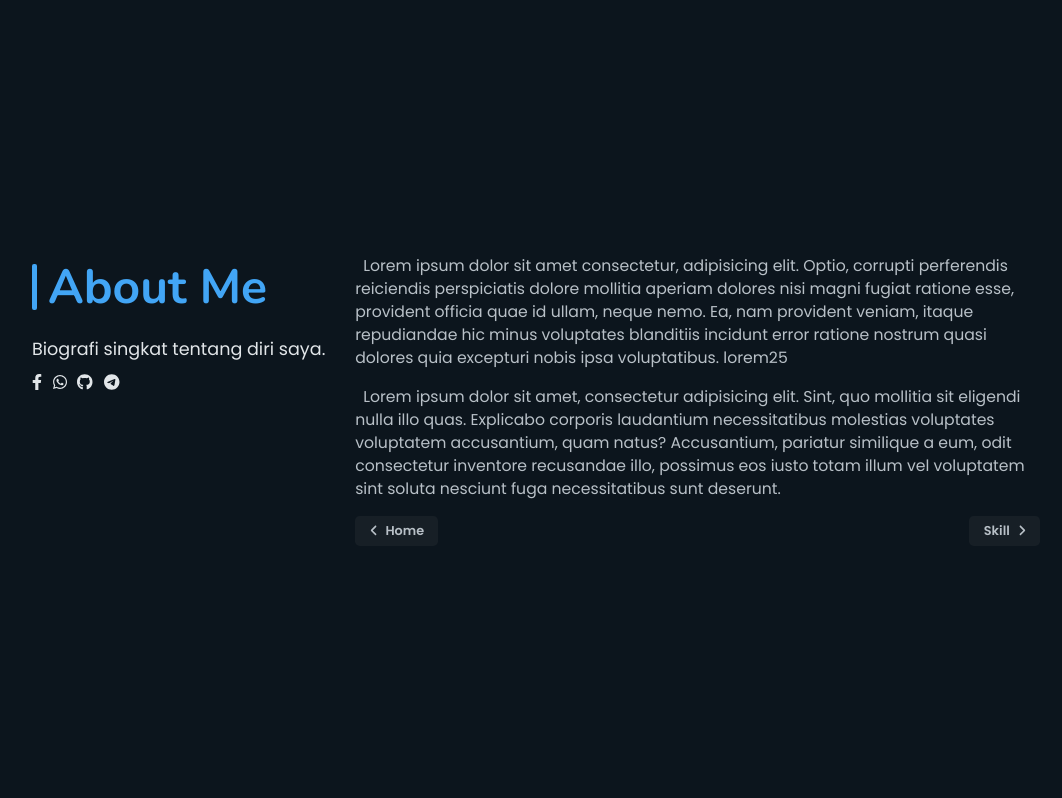
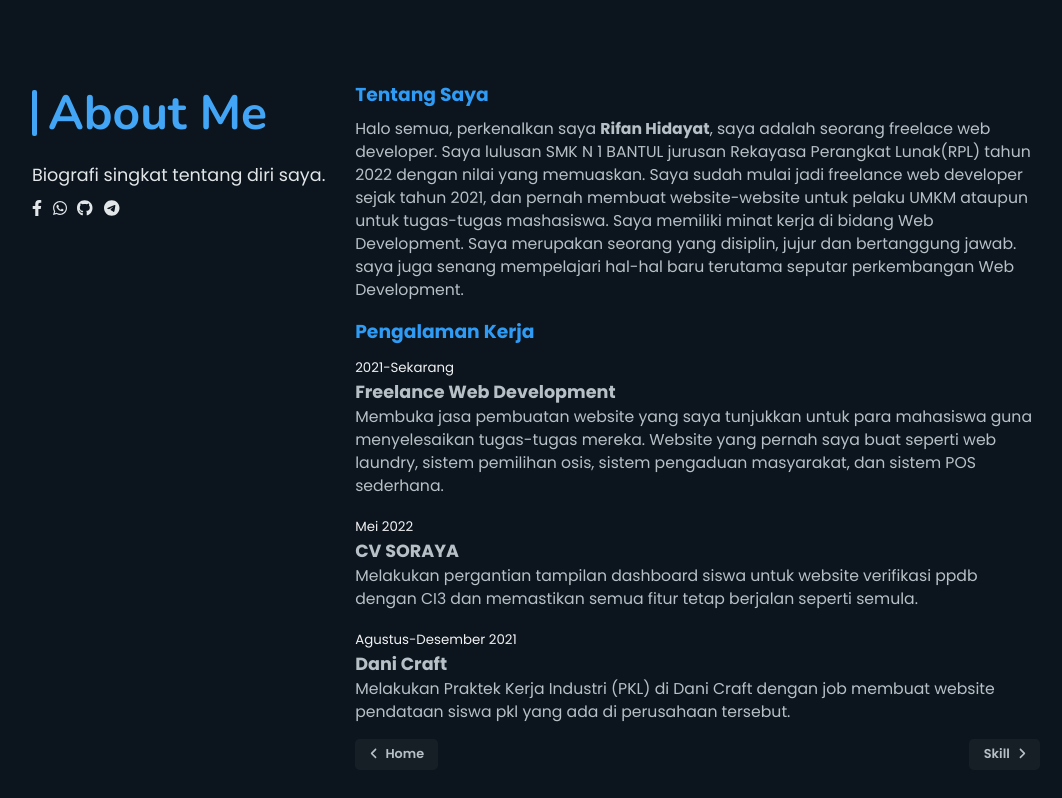
Before and after one commit to PunyaSaya19/PunyaSaya19.github.io, a plain HTML site: page about.html in a window 1280 px wide. Shown: the whole page, without its empty margins (96-1158 px from the left). Drawn offline with nearby package versions, Linux system fonts and the light colour scheme.

Commit message:
update about me

```diff
--- a/about.html
+++ b/about.html
@@ -37,12 +37,41 @@
         </div>
         <div class="about-content">
             <div class="about-content-desc">
+                <h3>Tentang Saya</h3>
                 <p>
-                    Lorem ipsum dolor sit amet consectetur, adipisicing elit. Optio, corrupti perferendis reiciendis perspiciatis dolore mollitia aperiam dolores nisi magni fugiat ratione esse, provident officia quae id ullam, neque nemo. Ea, nam provident veniam, itaque repudiandae hic minus voluptates blanditiis incidunt error ratione nostrum quasi dolores quia excepturi nobis ipsa voluptatibus. lorem25
+                    Halo semua, perkenalkan saya <b>Rifan Hidayat</b>, saya adalah seorang freelace web developer. Saya lulusan SMK N 1 BANTUL jurusan Rekayasa Perangkat Lunak(RPL) tahun 2022 dengan nilai yang memuaskan. Saya sudah mulai jadi freelance web developer sejak tahun 2021, dan pernah membuat website-website untuk pelaku UMKM ataupun untuk tugas-tugas mashasiswa. Saya memiliki minat kerja di bidang Web Development. Saya merupakan seorang yang disiplin, jujur dan bertanggung jawab. saya juga senang mempelajari hal-hal baru terutama seputar perkembangan Web Development.
                 </p>
-                <p>
+                <!-- <p>
                     Lorem ipsum dolor sit amet, consectetur adipisicing elit. Sint, quo mollitia sit eligendi nulla illo quas. Explicabo corporis laudantium necessitatibus molestias voluptates voluptatem accusantium, quam natus? Accusantium, pariatur similique a eum, odit consectetur inventore recusandae illo, possimus eos iusto totam illum vel voluptatem sint soluta nesciunt fuga necessitatibus sunt deserunt.
-                </p>
+                </p> -->
+                <h3>Pengalaman Kerja</h3>
+                <div class="about-content-desc-job">
+                  <small>2021-Sekarang</small>
+                  <h6>Freelance Web Development</h6>
+                  <p>Membuka jasa pembuatan website yang
+                    saya tunjukkan untuk para mahasiswa guna
+                    menyelesaikan tugas-tugas mereka.
+                    Website yang pernah saya buat seperti
+                    web laundry, sistem pemilihan osis, sistem
+                    pengaduan masyarakat, dan sistem POS
+                    sederhana.</p>
+                </div>
+                <div class="about-content-desc-job">
+                  <small>Mei 2022</small>
+                  <h6>CV SORAYA</h6>
+                  <p>Melakukan pergantian tampilan dashboard
+                    siswa untuk website verifikasi ppdb dengan
+                    CI3 dan memastikan semua fitur tetap
+                    berjalan seperti semula.</p>
+                </div>
+                <div class="about-content-desc-job">
+                  <small>Agustus-Desember 2021</small>
+                  <h6>Dani Craft</h6>
+                  <p>Melakukan Praktek Kerja Industri (PKL) di
+                    Dani Craft dengan job membuat website
+                    pendataan siswa pkl yang ada di
+                    perusahaan tersebut.</p>
+                </div>
             </div>
             <div class="about-content-nav">
                 <a href="index.html" class="about-content-nav-prev">
--- a/css/style.css
+++ b/css/style.css
@@ -145,10 +145,12 @@ body {
 /*  about section */
 #about {
   width: 100vw;
-  height: 100vh;
+  /* height: 100vh; */
   display: flex;
   justify-content: center;
   align-items: center;
+  padding: 5rem 0;
+
 }
 #about .container {
   display: flex;
@@ -199,12 +201,28 @@ body {
 #about .container .about-content .about-content-desc {
   margin-bottom: 1rem;
   padding: 0 1rem;
+  color: var(--text-color);
 }
 #about .container .about-content .about-content-desc p {
   color: var(--text-color);
   font-size: var(--normal-font-size);
   margin-bottom: 1rem;
-  text-indent: 0.5rem;
+  /* text-indent: 0.5rem; */
+}
+#about .container .about-content .about-content-desc h3 {
+  margin-bottom: .5rem;
+  color: var(--first-color-alt);
+}
+#about .container .about-content .about-content-desc .about-content-desc-job small {
+  color: var(--title-color);
+}
+#about .container .about-content .about-content-desc .about-content-desc-job h6 {
+  font-size: var(--h6-font-size);
+
+}
+#about .container .about-content .about-content-desc .about-content-desc-job p {
+  font-size: var(--normal-font-size);
+
 }
 #about .container .about-content .about-content-nav {
   display: flex;
```
